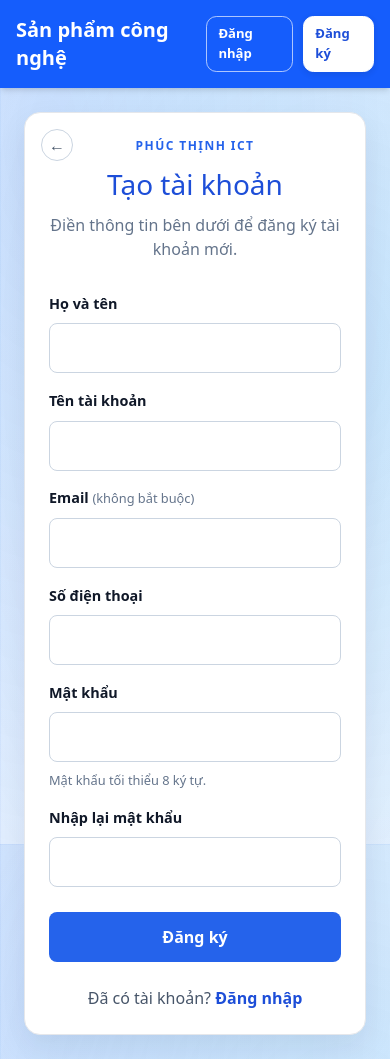
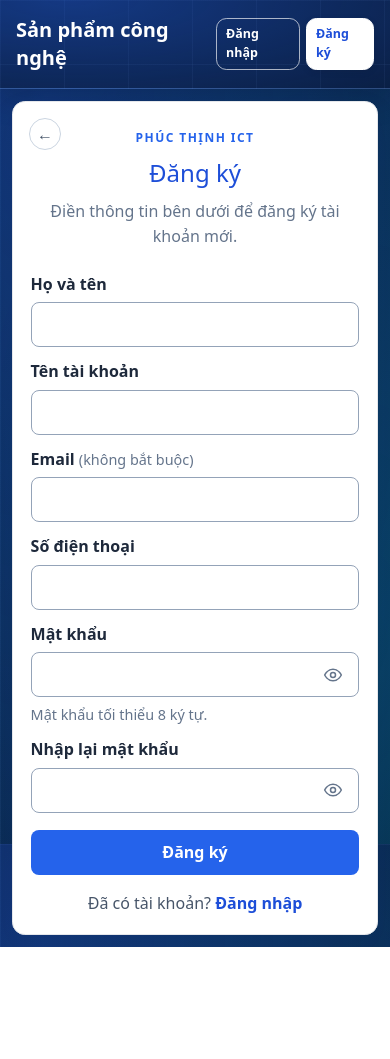
Before and after one commit to Scorp150324/webapp_store, a Flask app: page /register in a window 390 px wide. After the commit the page ends 947 px from the top, so only its background shows below. Run offline with Flask 3, Linux system fonts and the light colour scheme; style sheets or scripts are compiled from the project's sources; parts of the project's set-up code (start-up, migrations or seed data) failed here and were passed over.

Commit message:
Fix Timeout 30s Login Customer and Update Login & Register

```diff
--- a/controllers/site.py
+++ b/controllers/site.py
@@ -348,20 +348,21 @@ def login():
 
                     if password_matches:
                         try:
-                            with engine.begin() as log_connection:
-                                log_connection.execute(
-                                    text(
-                                        "INSERT INTO Customer_Login_Logs "
-                                        "(CustomerID, IPAddress, UserAgent) "
-                                        "VALUES (:customer_id, :ip_address, :user_agent)"
-                                    ),
-                                    {
-                                        "customer_id": customer["CustomerID"],
-                                        "ip_address": request.remote_addr,
-                                        "user_agent": request.user_agent.string[:255],
-                                    },
-                                )
+                            connection.execute(
+                                text(
+                                    "INSERT INTO Customer_Login_Logs "
+                                    "(CustomerID, IPAddress, UserAgent) "
+                                    "VALUES (:customer_id, :ip_address, :user_agent)"
+                                ),
+                                {
+                                    "customer_id": customer["CustomerID"],
+                                    "ip_address": request.remote_addr,
+                                    "user_agent": request.user_agent.string[:255],
+                                },
+                            )
+                            connection.commit()
                         except SQLAlchemyError:
+                            connection.rollback()
                             logger.exception(
                                 "Không thể ghi nhật ký đăng nhập khách hàng"
                             )
--- a/static/css/auth.css
+++ b/static/css/auth.css
@@ -2,7 +2,7 @@
     display: flex;
     align-items: center;
     gap: 0.65rem;
-    font-size: 0.9rem;
+    font-size: 1rem;
 }
 
 .auth-nav a,
@@ -51,11 +51,18 @@
 }
 
 .auth-nav button {
-    padding: 0;
-    border: 0;
-    background: none;
+    min-height: 2.5rem;
+    padding: 0.5rem 0.85rem;
+    border: 1px solid rgb(255 255 255 / 65%);
+    border-radius: 0.65rem;
+    background: rgb(255 255 255 / 10%);
     font: inherit;
+    font-weight: 600;
     cursor: pointer;
+}
+
+.auth-nav button:hover {
+    background: rgb(255 255 255 / 20%);
 }
 
 .auth-card {
@@ -83,6 +90,8 @@
 .auth-heading p {
     margin: 0;
     color: #64748b;
+    font-size: 1rem;
+    line-height: 1.6;
 }
 
 .auth-heading .auth-eyebrow {
@@ -95,30 +104,36 @@
 
 .auth-form {
     display: grid;
-    gap: 0.55rem;
+    gap: 0.65rem;
 }
 
 .auth-form label {
-    margin-top: 0.5rem;
-    font-size: 0.9rem;
+    margin-top: 0.6rem;
+    color: #1e293b;
+    font-size: 1rem;
     font-weight: 600;
+    line-height: 1.5;
 }
 
 .auth-form label span,
 .auth-form small {
     color: #64748b;
-    font-size: 0.8rem;
+    font-size: 0.9rem;
+    line-height: 1.5;
     font-weight: 400;
 }
 
 .auth-form input {
     width: 100%;
     box-sizing: border-box;
-    padding: 0.75rem 0.85rem;
-    border: 1px solid #cbd5e1;
+    min-height: 3rem;
+    padding: 0.75rem 0.9rem;
+    border: 1px solid #94a3b8;
     border-radius: 0.5rem;
     background: #fff;
+    color: #0f172a;
     font: inherit;
+    font-size: 1rem;
 }
 
 .auth-form input:focus {
@@ -126,14 +141,61 @@
     outline: 3px solid rgb(37 99 235 / 15%);
 }
 
+.password-input-wrap {
+    position: relative;
+}
+
+.auth-form .password-input-wrap input {
+    padding-right: 3rem;
+}
+
+.password-visibility-toggle {
+    position: absolute;
+    top: 50%;
+    right: 0.65rem;
+    display: grid;
+    width: 2rem;
+    height: 2rem;
+    padding: 0.35rem;
+    transform: translateY(-50%);
+    place-items: center;
+    border: 0;
+    border-radius: 0.35rem;
+    background: transparent;
+    color: #64748b;
+    cursor: pointer;
+}
+
+.password-visibility-toggle:hover {
+    background: #f1f5f9;
+    color: #1e293b;
+}
+
+.password-visibility-toggle:focus-visible {
+    outline: 2px solid #2563eb;
+    outline-offset: 2px;
+}
+
+.password-visibility-toggle svg {
+    width: 1.25rem;
+    height: 1.25rem;
+    fill: none;
+    stroke: currentColor;
+    stroke-linecap: round;
+    stroke-linejoin: round;
+    stroke-width: 1.8;
+}
+
 .auth-submit {
     margin-top: 1rem;
+    min-height: 3rem;
     padding: 0.8rem 1rem;
     border: 0;
     border-radius: 0.5rem;
     background: #2563eb;
     color: #fff;
     font: inherit;
+    font-size: 1rem;
     font-weight: 700;
     cursor: pointer;
 }
@@ -145,6 +207,8 @@
 .auth-switch {
     margin: 1.5rem 0 0;
     color: #475569;
+    font-size: 1rem;
+    line-height: 1.6;
     text-align: center;
 }
 
@@ -194,18 +258,71 @@
 }
 
 @media (max-width: 520px) {
+    body.auth-tech-body main {
+        padding: 0.75rem;
+    }
+
     .auth-card {
+        width: 100%;
+        box-sizing: border-box;
         margin: 0 auto;
-        padding: 1.5rem;
+        padding: 1.1rem;
+        border-radius: 0.8rem;
+    }
+
+    .auth-heading {
+        margin: 0.5rem 0 1rem;
+    }
+
+    .auth-heading h2 {
+        font-size: 1.5rem;
+    }
+
+    .auth-form {
+        gap: 0.4rem;
+    }
+
+    .auth-form label {
+        margin-top: 0.35rem;
+    }
+
+    .auth-form input {
+        min-height: 2.7rem;
+        padding: 0.6rem 0.75rem;
+    }
+
+    .auth-form .password-input-wrap input {
+        padding-right: 2.8rem;
+    }
+
+    .auth-submit {
+        min-height: 2.7rem;
+        margin-top: 0.65rem;
+        padding: 0.65rem 0.85rem;
+    }
+
+    .auth-switch {
+        margin-top: 1rem;
     }
 
     .auth-nav {
-        gap: 0.65rem;
+        gap: 0.4rem;
+    }
+
+    .auth-nav > span {
+        max-width: 7rem;
+        font-size: 0.8rem;
     }
 
     .auth-nav .auth-nav-link {
         min-height: 2.25rem;
-        padding: 0.45rem 0.7rem;
-        font-size: 0.82rem;
+        padding: 0.4rem 0.55rem;
+        font-size: 0.78rem;
+    }
+
+    .auth-nav button {
+        min-height: 2.25rem;
+        padding: 0.4rem 0.55rem;
+        font-size: 0.78rem;
     }
 }
--- a/static/css/catalog.css
+++ b/static/css/catalog.css
@@ -11,7 +11,8 @@ body.bg-gray-50 {
     background-attachment: fixed;
 }
 
-body.bg-gray-50.homepage-body {
+body.bg-gray-50.homepage-body,
+body.bg-gray-50.auth-tech-body {
     background-color: #081a38;
     background-image:
         radial-gradient(ellipse at 10% 12%, rgb(37 99 235 / 36%), transparent 34rem),
--- a/templates/base.html
+++ b/templates/base.html
@@ -11,9 +11,9 @@
     <link rel="stylesheet" href="/static/css/dashboard.css">
     {% block styles %}{% endblock %}
 </head>
-<body class="bg-gray-50 text-gray-900 font-sans{% if request.endpoint == 'site.index' %} homepage-body{% endif %}">
+<body class="bg-gray-50 text-gray-900 font-sans{% if request.endpoint == 'site.index' %} homepage-body{% elif request.endpoint in ['site.login', 'site.register'] %} auth-tech-body{% endif %}">
     {% block site_header %}
-    <header class="{% if request.endpoint == 'site.index' %}site-header-tech{% else %}bg-blue-600{% endif %} text-white shadow-md p-4">
+    <header class="{% if request.endpoint in ['site.index', 'site.login', 'site.register'] %}site-header-tech{% else %}bg-blue-600{% endif %} text-white shadow-md p-4">
         <div class="container mx-auto flex justify-between items-center">
             <h1 class="text-xl font-bold">Sản phẩm công nghệ</h1>
             <nav class="auth-nav">
--- a/templates/register.html
+++ b/templates/register.html
@@ -5,7 +5,7 @@
        aria-label="Quay về trang chủ" title="Quay về trang chủ">←</a>
     <div class="auth-heading">
         <p class="auth-eyebrow">PHÚC THỊNH ICT</p>
-        <h2>Tạo tài khoản</h2>
+        <h2>Đăng ký</h2>
         <p>Điền thông tin bên dưới để đăng ký tài khoản mới.</p>
     </div>
     <form class="auth-form" method="post" action="{{ url_for('site.register') }}">
@@ -25,16 +25,50 @@
                autocomplete="tel" maxlength="20" required>
 
         <label for="password">Mật khẩu</label>
-        <input id="password" name="password" type="password"
-               autocomplete="new-password" minlength="8" maxlength="72" required>
+        <div class="password-input-wrap">
+            <input id="password" name="password" type="password"
+                   autocomplete="new-password" minlength="8" maxlength="72" required>
+            <button class="password-visibility-toggle" type="button"
+                    aria-label="Hiện mật khẩu" aria-pressed="false"
+                    aria-controls="password" title="Hiện mật khẩu">
+                <svg viewBox="0 0 24 24" aria-hidden="true" focusable="false">
+                    <path d="M2 12s3.6-7 10-7 10 7 10 7-3.6 7-10 7S2 12 2 12Z" />
+                    <circle cx="12" cy="12" r="3" />
+                </svg>
+            </button>
+        </div>
         <small>Mật khẩu tối thiểu 8 ký tự.</small>
 
         <label for="confirm_password">Nhập lại mật khẩu</label>
-        <input id="confirm_password" name="confirm_password" type="password"
-               autocomplete="new-password" minlength="8" maxlength="72" required>
+        <div class="password-input-wrap">
+            <input id="confirm_password" name="confirm_password" type="password"
+                   autocomplete="new-password" minlength="8" maxlength="72" required>
+            <button class="password-visibility-toggle" type="button"
+                    aria-label="Hiện mật khẩu" aria-pressed="false"
+                    aria-controls="confirm_password" title="Hiện mật khẩu">
+                <svg viewBox="0 0 24 24" aria-hidden="true" focusable="false">
+                    <path d="M2 12s3.6-7 10-7 10 7 10 7-3.6 7-10 7S2 12 2 12Z" />
+                    <circle cx="12" cy="12" r="3" />
+                </svg>
+            </button>
+        </div>
 
         <button class="auth-submit" type="submit">Đăng ký</button>
     </form>
     <p class="auth-switch">Đã có tài khoản? <a href="{{ url_for('site.login') }}">Đăng nhập</a></p>
 </section>
+<script>
+    document.querySelectorAll(".password-visibility-toggle").forEach((toggle) => {
+        const password = document.getElementById(toggle.getAttribute("aria-controls"));
+        if (!password) return;
+
+        toggle.addEventListener("click", () => {
+            const shouldShow = password.type === "password";
+            password.type = shouldShow ? "text" : "password";
+            toggle.setAttribute("aria-pressed", String(shouldShow));
+            toggle.setAttribute("aria-label", shouldShow ? "Ẩn mật khẩu" : "Hiện mật khẩu");
+            toggle.title = shouldShow ? "Ẩn mật khẩu" : "Hiện mật khẩu";
+        });
+    });
+</script>
 {% endblock %}
```
Also changed, not shown: api/auth.py (+14 -13 lines), templates/login.html (+27 -2 lines).
